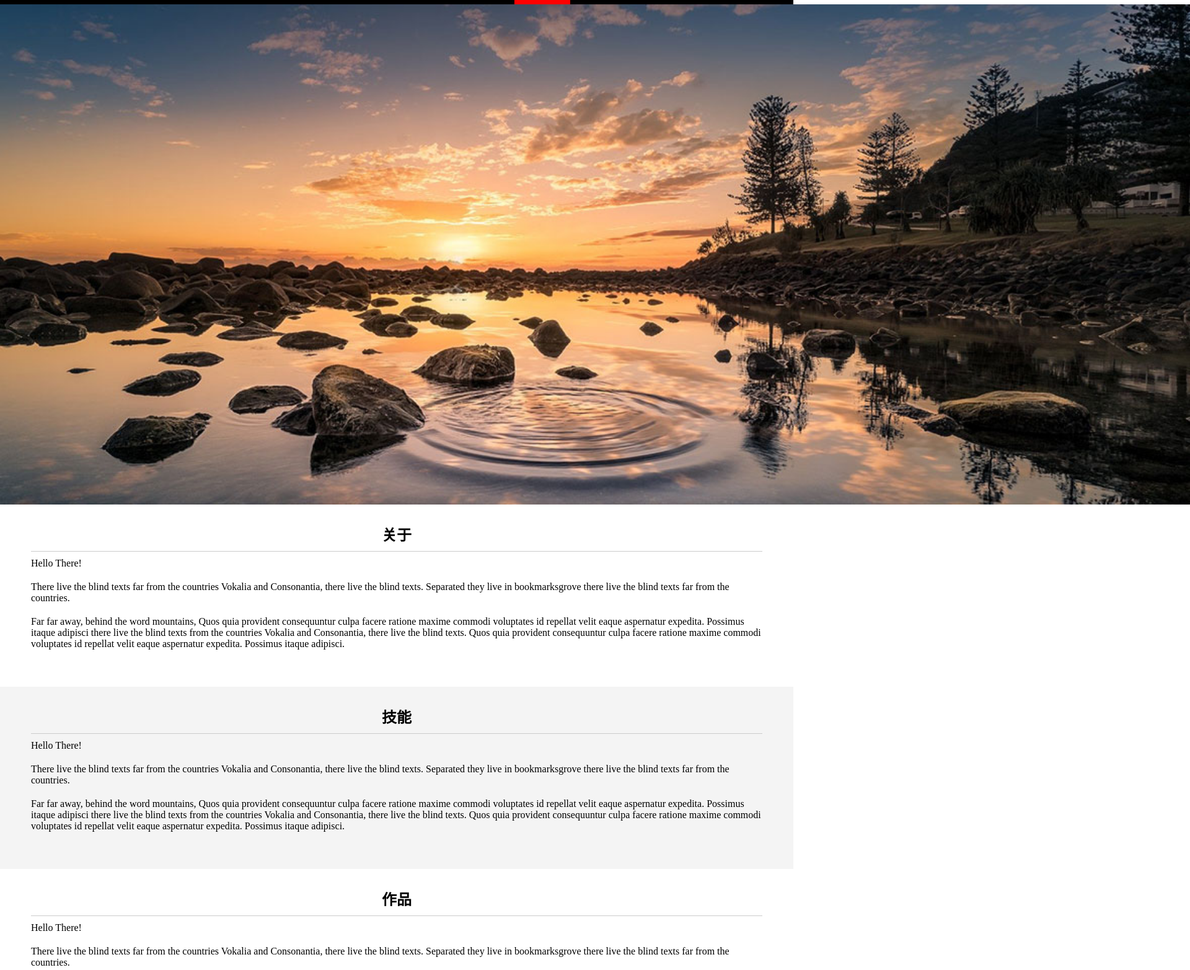
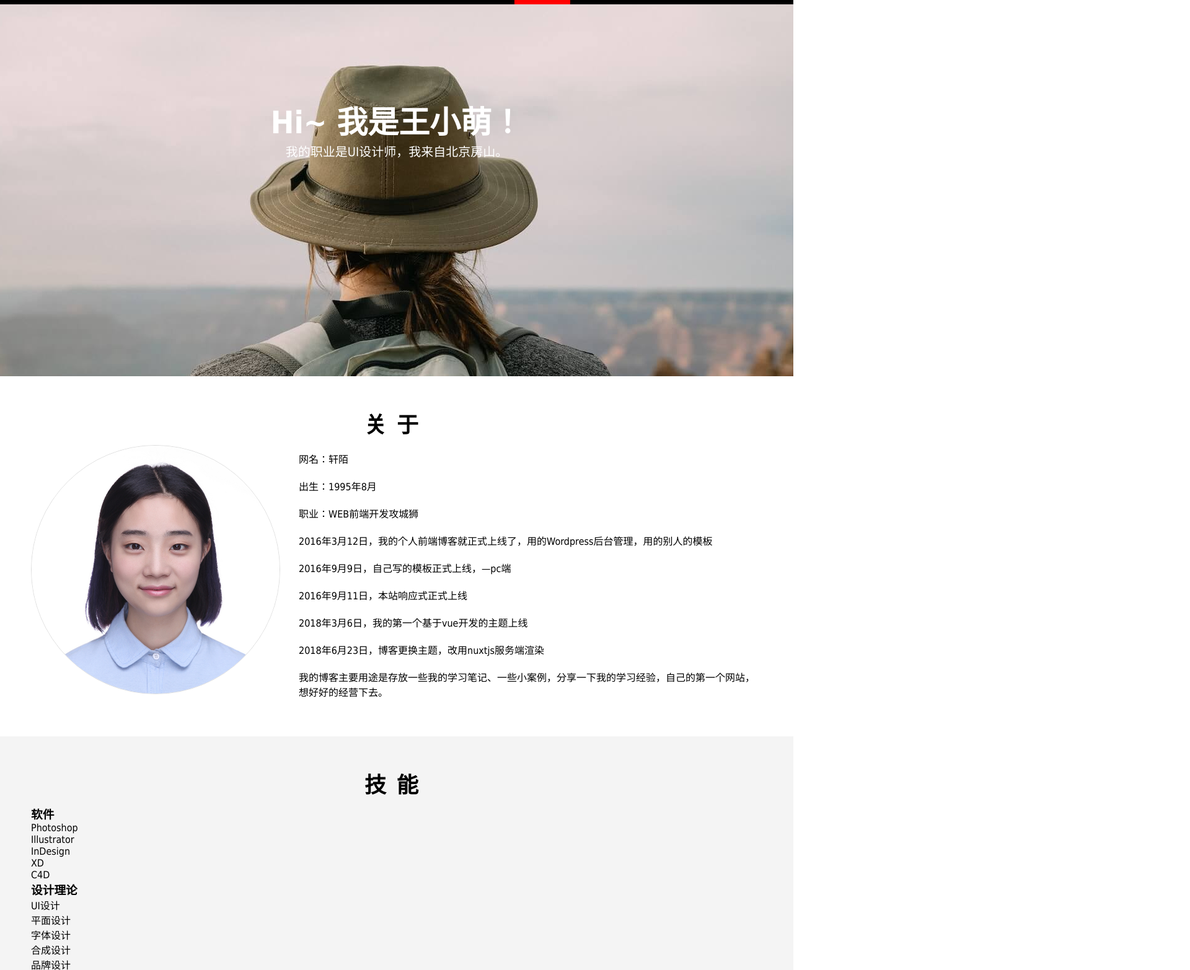
Before and after one commit to zjsonic/zjsonic.github.io, a plain HTML site: page index.html in a window 1280 px wide. Shown: the part 37-1602 px from the top of the page at 62% size, 1920 px wide, since content can reach past the window. Drawn offline with Linux system fonts and the light colour scheme.

Commit message:
add index2.html style2.css

```diff
--- a/index.html
+++ b/index.html
@@ -19,24 +19,54 @@
 			</ul>
 		</div>
 	</div>
-	<div id="banner"><img src="images/banner.jpg" width="1920" /></div>
+	<div id="banner">
+		<div>
+			<h2>Hi~ 我是王小萌！</h2>
+			<p>我的职业是UI设计师，我来自北京房山。</p>
+		</div>
+	</div>
 
 		<div class="wrap1">
 			<div class="about box">
 				<h2>关于</h2>
-				<p>Hello There!</p>
-				<p>There live the blind texts far from the countries Vokalia and Consonantia, there live the blind texts. Separated they live in bookmarksgrove there live the blind texts far from the countries.</p>
-				<p>Far far away, behind the word mountains, Quos quia provident consequuntur culpa facere ratione maxime commodi voluptates id repellat velit eaque aspernatur expedita. Possimus itaque adipisci there live the blind texts from the countries Vokalia and Consonantia, there live the blind texts. Quos quia provident consequuntur culpa facere ratione maxime commodi voluptates id repellat velit eaque aspernatur expedita. Possimus itaque adipisci.
-				</p>
+				<img src="images/wxm.jpg" width="400" class="wxm" />
+				<div class="about-text">
+					<p>网名：轩陌</p>
+					<p>出生：1995年8月</p>
+					<p>职业：WEB前端开发攻城狮</p>
+					<p>2016年3月12日，我的个人前端博客就正式上线了，用的Wordpress后台管理，用的别人的模板</p>
+					<p>2016年9月9日，自己写的模板正式上线，—pc端</p>
+					<p>2016年9月11日，本站响应式正式上线</p>
+					<p>2018年3月6日，我的第一个基于vue开发的主题上线</p>
+					<p>2018年6月23日，博客更换主题，改用nuxtjs服务端渲染</p>
+
+					<p>我的博客主要用途是存放一些我的学习笔记、一些小案例，分享一下我的学习经验，自己的第一个网站，想好好的经营下去。</p>
+				</div>
 			</div>
 		</div>
 		<div class="wrap2">
 			<div class="skill box">
 				<h2>技能</h2>
-				<p>Hello There!</p>
-				<p>There live the blind texts far from the countries Vokalia and Consonantia, there live the blind texts. Separated they live in bookmarksgrove there live the blind texts far from the countries.</p>
-				<p>Far far away, behind the word mountains, Quos quia provident consequuntur culpa facere ratione maxime commodi voluptates id repellat velit eaque aspernatur expedita. Possimus itaque adipisci there live the blind texts from the countries Vokalia and Consonantia, there live the blind texts. Quos quia provident consequuntur culpa facere ratione maxime commodi voluptates id repellat velit eaque aspernatur expedita. Possimus itaque adipisci.
-				</p>
+				<h3>软件</h3>
+				<ul>
+					<li>Photoshop</li>
+					<li>Illustrator</li>
+					<li>InDesign</li>
+					<li>XD</li>
+					<li>C4D</li>
+				</ul>
+				<h3>设计理论</h3>
+				<ul>
+					<li>UI设计</li>
+					<li>平面设计</li>
+					<li>字体设计</li>
+					<li>合成设计</li>
+					<li>品牌设计</li>
+					<li>版式设计</li>
+					<li>人像精修</li>
+					<li>产品精修</li>
+					<li>电商设计</li>
+				</ul>
 			</div>
 		</div>
 		<div class="wrap1">
--- a/style.css
+++ b/style.css
@@ -6,15 +6,19 @@
 ul,li{
 	list-style:none;
 }
+
+body{
+	font-family: poppin,Tahoma,Arial,\5FAE\8F6F\96C5\9ED1,sans-serif;
+}
 /* wrap */
 
 .wrap1{
 	background-color:#fff;
-	padding:0 0 50px 0;
+	padding:50px 0 ;
 }
 .wrap2{
 	background-color:#f4f4f4;
-	padding:0 0 50px 0;
+	padding:50px 0;
 }
 
 /* header  */
@@ -58,14 +62,24 @@ ul,li{
 }
 /* main  */
 #banner{
-	background-color:blue;
 	/* text-align: center; */
+	height:600px;
+	background: url(images/unsplash.jpg) center -300px no-repeat;
 }
-#banner img{
-	display:block;
+#banner div{
+	width:1180px;
 	margin:0 auto;
+	padding-top:150px;
+	text-align:center;
+	color:white;
+	/* background-color: #87CEEB; */
 }
-
+#banner h2{
+	font-size:50px;
+}
+#banner p{
+	font-size:20px;
+}
 
 #main h2{
 	background-color:gold;
@@ -80,13 +94,26 @@ ul,li{
 	margin:0 auto;
 }
 .box h2{
-	padding:30px 0 10px 0;
+	padding:0px 0 10px 0;
+	font-size:35px;
 	text-align: center;
-	border-bottom:1px solid #ccc;
+	letter-spacing:17px;
+	/* border-bottom:1px solid #ccc; */
 }
 .box p{
 	padding:10px 0;
 }
+.about .wxm{
+	border-radius: 50%;
+	border:1px solid #ddd;
+	float:left;
+	margin-right:30px;
+}
+.about .about-text{
+
+	/* background-color: red; */
+}
+
 /* footer  */
 #footer{
 	background-color:#333;
--- /dev/null
+++ b/style2.css
@@ -0,0 +1,83 @@
+/* 重置浏览器默认样式  */
+*{
+	margin:0;
+	padding:0;
+}
+a{
+	text-decoration: none;
+}
+ul{
+	list-style:none;
+}
+
+/* 页面结构 */
+#header{
+	background-color: #e8346b;
+}
+#banner{
+	background: url(images/unsplash.jpg) no-repeat  center -350px;
+	height:550px;
+}
+#main{
+
+}
+#footer{
+	background-color: #e8346b;
+}
+
+
+/* header  */
+
+
+
+/* main */
+.about{
+	background-color:#fefbeb;
+}
+.skill{
+	background-color:#dff9fe;
+}
+.works{
+	background-color:#fefbeb;
+}
+.experience{
+	background-color:#dff9fe;
+}
+.w1180{
+	width:1180px;
+	/* background-color:green; */
+	margin:0 auto;
+	overflow:hidden;
+}
+.left{
+	float:left;
+	width:400px;
+}
+.right{
+	float:left;
+	width:780px;
+	background-color:red;
+}
+.left img{
+	width:400px;
+	display:block;
+}
+
+/*  footer */
+.box{
+	width:295px;
+	height:150px;
+	float:left;
+	/* background-color:#333; */
+}
+.box img{
+	width:80px;
+}
+.box .left2{
+	float:left;
+	width:80px;
+}
+.box .right2{
+	float:left;
+	width:215px;
+}
```
Also changed, not shown: index2.html (added, +151 -0 lines), images/unsplash.jpg (added), images/wechat.png (added), images/wxm.jpg (added), 1 other file.
